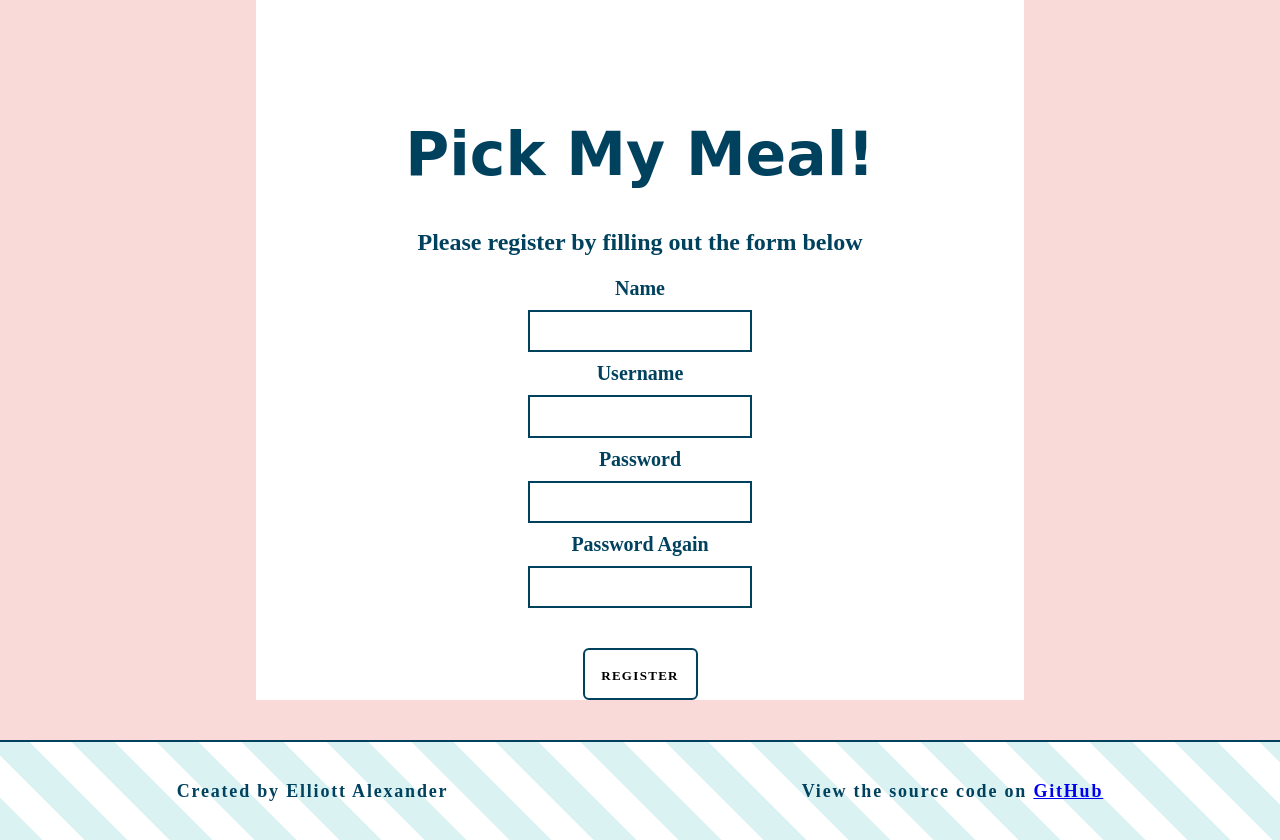
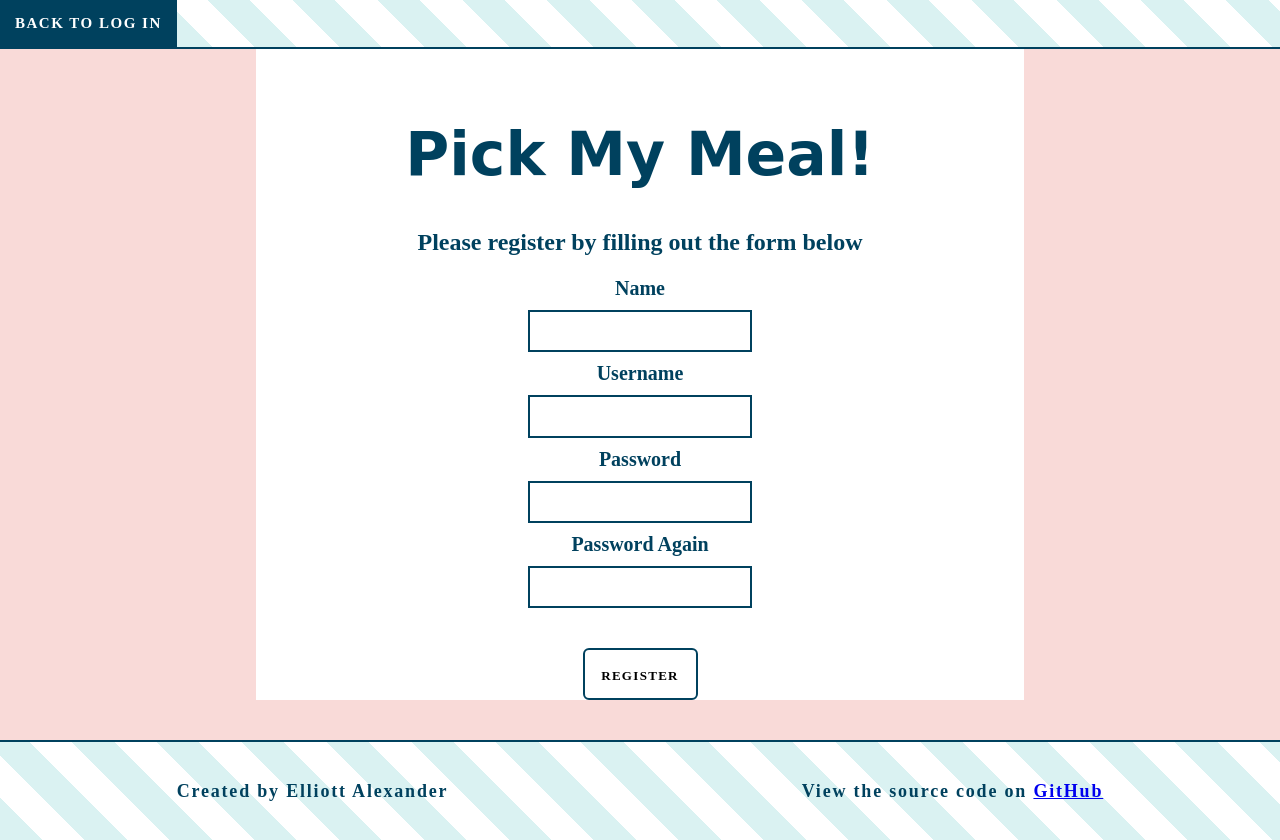
Before and after one commit to escottalexander/pick-my-meal, a website: page public/index.html in a window 1280 px wide. Both pictures are taken after a click on the button "REGISTER NEW ACCOUNT". Drawn offline with nearby package versions, Linux system fonts and the light colour scheme; a web font is replaced by a local one.

Commit message:
added back button to registration view

```diff
--- a/public/index.js
+++ b/public/index.js
@@ -18,6 +18,7 @@ function logInScreen() {
 function createUser() {
     event.preventDefault();
     $('main').empty();
+    navBar("register");
     $('main').append(
         `<h2>Please register by filling out the form below</h2>
         <div class="msg-handler hidden" aria-live="assertive"></div>
@@ -31,10 +32,8 @@ function createUser() {
         `);
 }
 
-/** This function runs when the login button is pressed. First it takes the entered
- * username and password values and assigns them to an object. Then some tests are
- * run to make sure the username and password abide by the servers rules. If they pass
- * the test, they are sent to the server via AJAX request. Otherwise an error is displayed
+/** This function runs when the login button is pressed. It runs some tests to make sure
+ * the username and password abide by the servers rules. Otherwise an error is displayed
  * to the user with the problem.  */
 function logInSequence() {
     event.preventDefault();
@@ -262,15 +261,23 @@ function getMealDataForMenu() {
 /** This function renders the navigation bar at the top of the page after the user logs in.
  * It also handles the disabling of the main menu button when the user is on that page. */
 function navBar(page) {
-    $('nav').detach();
-    let user = JSON.parse(localStorage.getItem('user'));
-    $('body').prepend(`
+    if (page === "register") {
+        $('body').prepend(`
+        <nav>
+        <a href='' class='back' role='button'>Back to log in</a>
+        </nav>
+        `);
+    } else {
+        $('nav').detach();
+        let user = JSON.parse(localStorage.getItem('user'));
+        $('body').prepend(`
 <nav>
 ${page === "mainView"? "<a class='selected' >Main Menu</a>" : "<a href='' class='main-menu' role='button'>Main Menu</a>" }
 <a href='' class='log-out' role='button'>Log Out</a>
 <p>Logged in as ${user.name}</p>
 </nav>
 `);
+    }
 }
 
 /** This function renders the user menu. */
--- a/public/style.css
+++ b/public/style.css
@@ -134,6 +134,13 @@ ul {
 li {
     margin: 5px;
 
+}
+
+.back {
+    padding: 15px;
+    float: left;
+    text-decoration: none;
+    color: #00415E;
 }
 
 .log-out {
```
